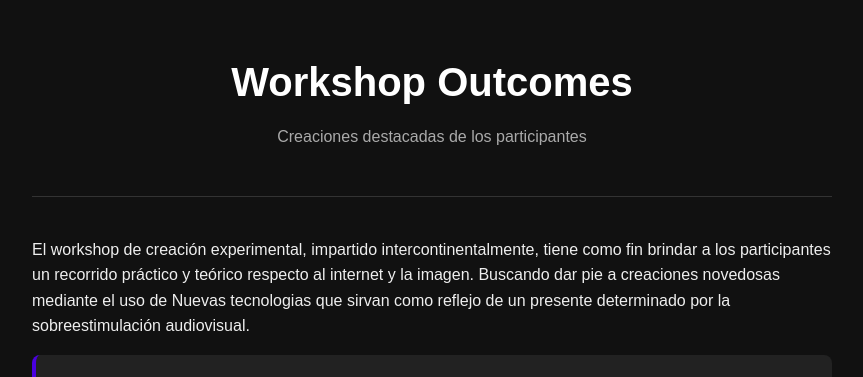
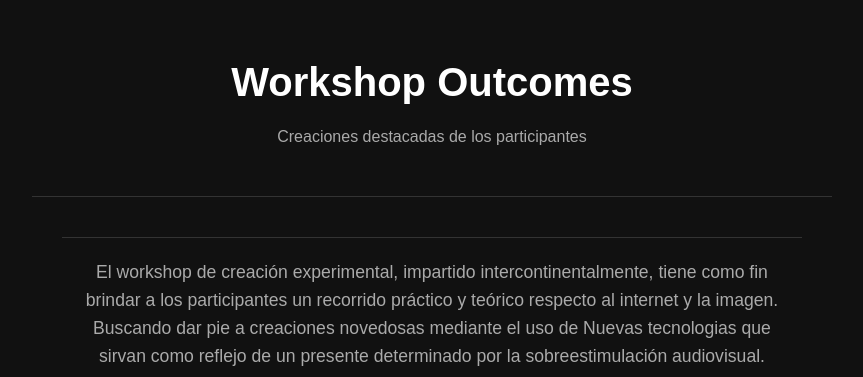
Before and after one commit to antimemoria/WORKSHOP-DE-EDICI-N-EXPERIMENTAL-Y-TEOR-A-POST-INTERNET, a plain HTML site: page index.html in a window 1280 px wide. Shown: the top 377 px of the page, without its empty margins (208-1071 px from the left). Drawn offline with Linux system fonts and the light colour scheme.

Commit message:
Update style.css

```diff
--- a/style.css
+++ b/style.css
@@ -99,3 +99,20 @@ footer {
         padding: 15px;
     }
 }
+
+/* Estilos para la nueva descripción */
+.descripcion-workshop {
+    max-width: 700px;
+    margin: 20px auto;
+    padding: 0 20px;
+    color: #aaa;
+    line-height: 1.6;
+    font-size: 1.1rem;
+    text-align: center;
+    border-top: 1px solid #333;
+    padding-top: 20px;
+}
+
+.descripcion-workshop p {
+    margin: 0;
+}
```
